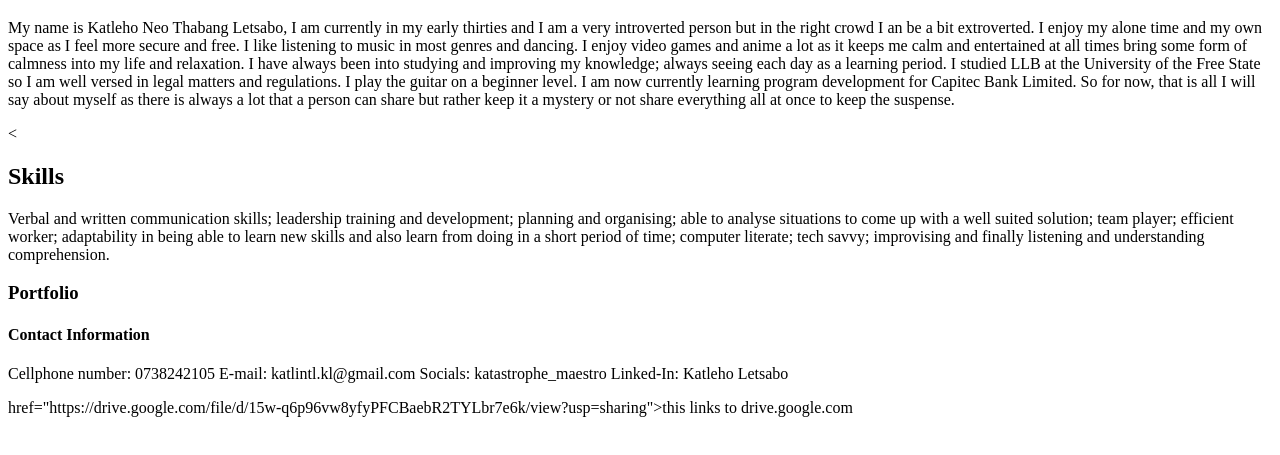
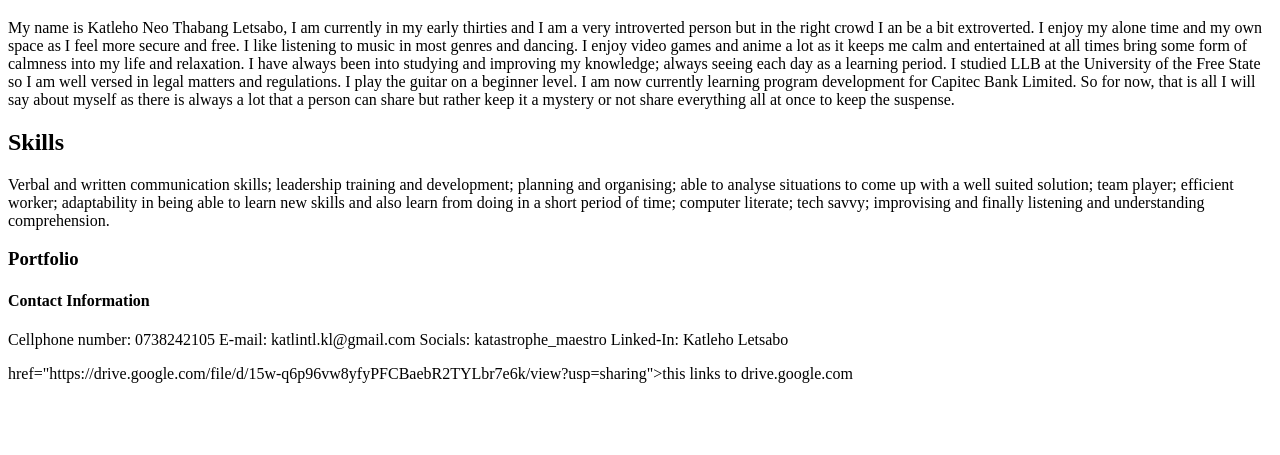
Before and after one commit to Katleho777/Katleho777.github.io, a plain HTML site: page index2.html in a window 1280 px wide. Shown: the part 61-516 px from the top of the page. Drawn offline with Linux system fonts and the light colour scheme.

Commit message:
Update index2.html

```diff
--- a/index2.html
+++ b/index2.html
@@ -12,7 +12,7 @@ Click nbfs://nbhost/SystemFileSystem/Templates/Other/html.html to edit this temp
     <body>
         <h1>Biography</h1>
         <p>My name is Katleho Neo Thabang Letsabo, I am currently in my early thirties and I am a very introverted person but in the right crowd I an be a bit extroverted. I enjoy my alone time and my own space as I feel more secure and free. I like listening to music in most genres and dancing. I enjoy video games and anime a lot as it keeps me calm and entertained at all times bring some form of calmness into my life and relaxation. I have always been into studying and improving my knowledge; always seeing each day as a learning period. I studied LLB at the University of the Free State so I am well versed in legal matters and regulations. I play the guitar on a beginner level. I am now currently learning program development for Capitec Bank Limited. So for now, that is all I will say about myself as there is always a lot that a person can share but rather keep it a mystery or not share everything all at once to keep the suspense.</p>
-        <<h2>Skills</h2>
+        <h2>Skills</h2>
         <p>Verbal and written communication skills; leadership training and development; planning and organising; able to analyse situations to come up with a well suited solution; team player; efficient worker; adaptability in being able to learn new skills and also learn from doing in a short period of time; computer literate; tech savvy; improvising and finally listening and understanding comprehension.</p>
         <h3> Portfolio </h3>
         <p> </p>
```
